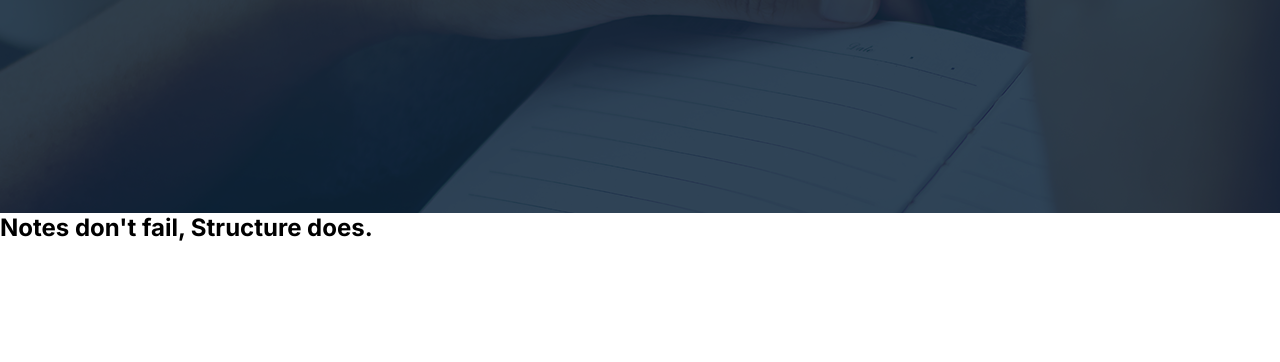
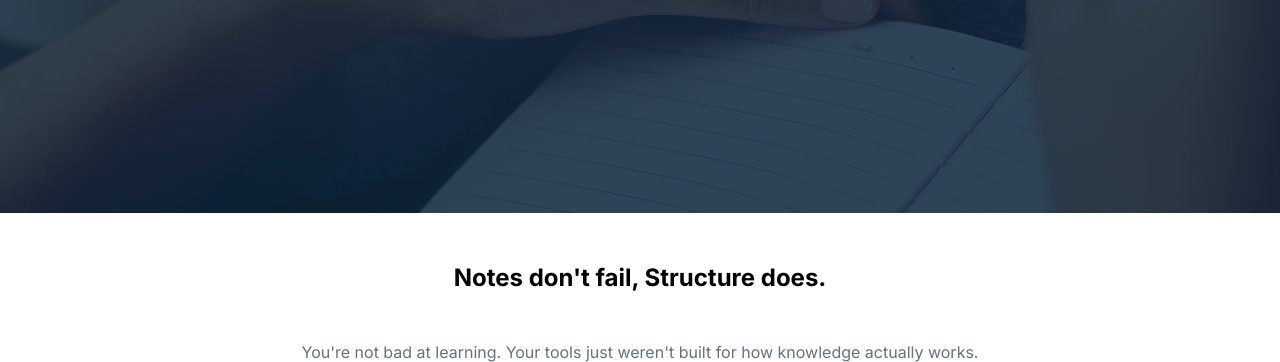
Before and after one commit to abidahmed0100/assignment-1, a plain HTML site: page index.html in a window 1280 px wide. Shown: the part 553-915 px from the top of the page. Before the commit the page ends 800 px from the top, so only its background shows below. Drawn offline with Linux system fonts and the light colour scheme.

Commit message:
heading complete

```diff
--- a/index.html
+++ b/index.html
@@ -36,7 +36,8 @@
             </section>
     </header>
     <section>
-        <h1>Notes don't fail, Structure does.</h1>
+        <h1 id="notes">Notes don't fail, Structure does.</h1>
+        <p id="para">You're not bad at learning. Your tools just weren't built for how knowledge actually works.</p>
     </section>
 </body>
 </html>
--- a/style/index.css
+++ b/style/index.css
@@ -126,3 +126,13 @@
     display: flex;
     align-items: center;
 }
+
+#notes {
+    text-align: center;
+    padding-top: 50px;
+}
+#para {
+    color: #627382;
+    text-align: center;
+    padding-top: 50px;
+}
```
